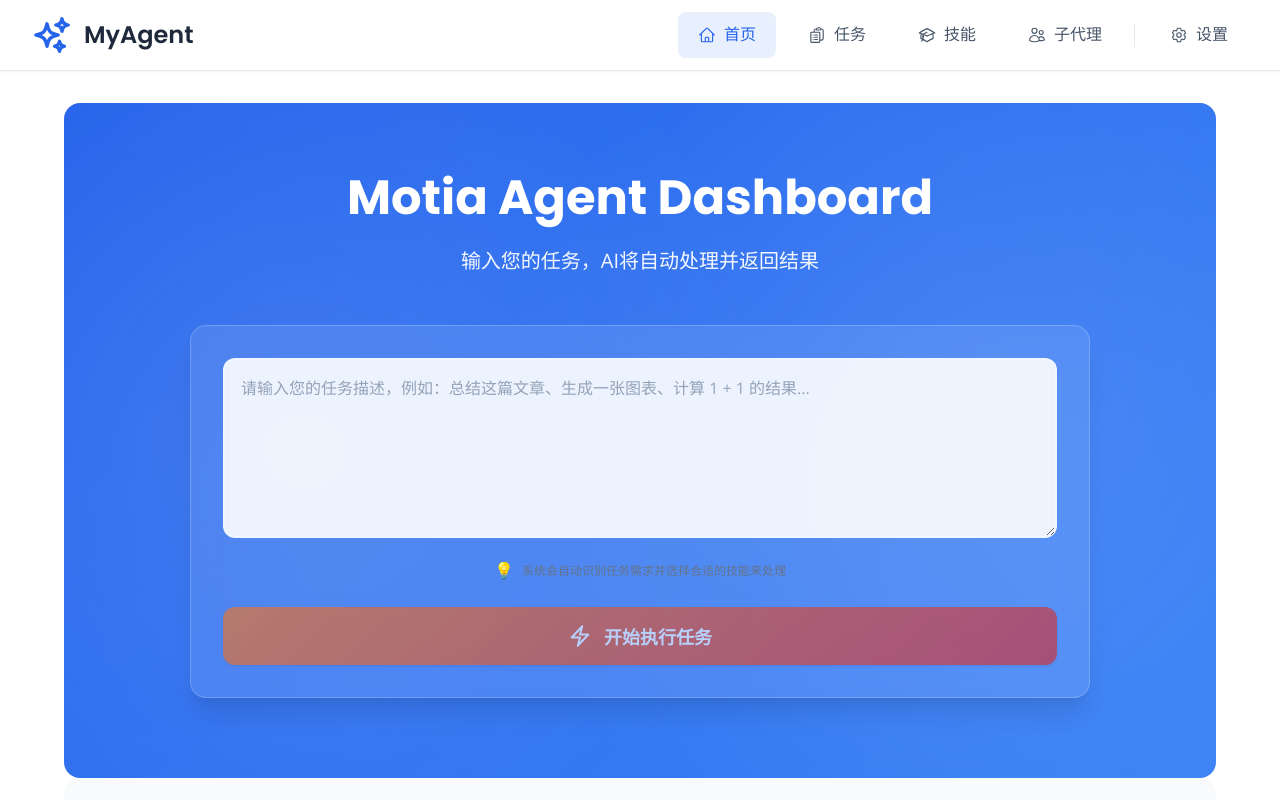
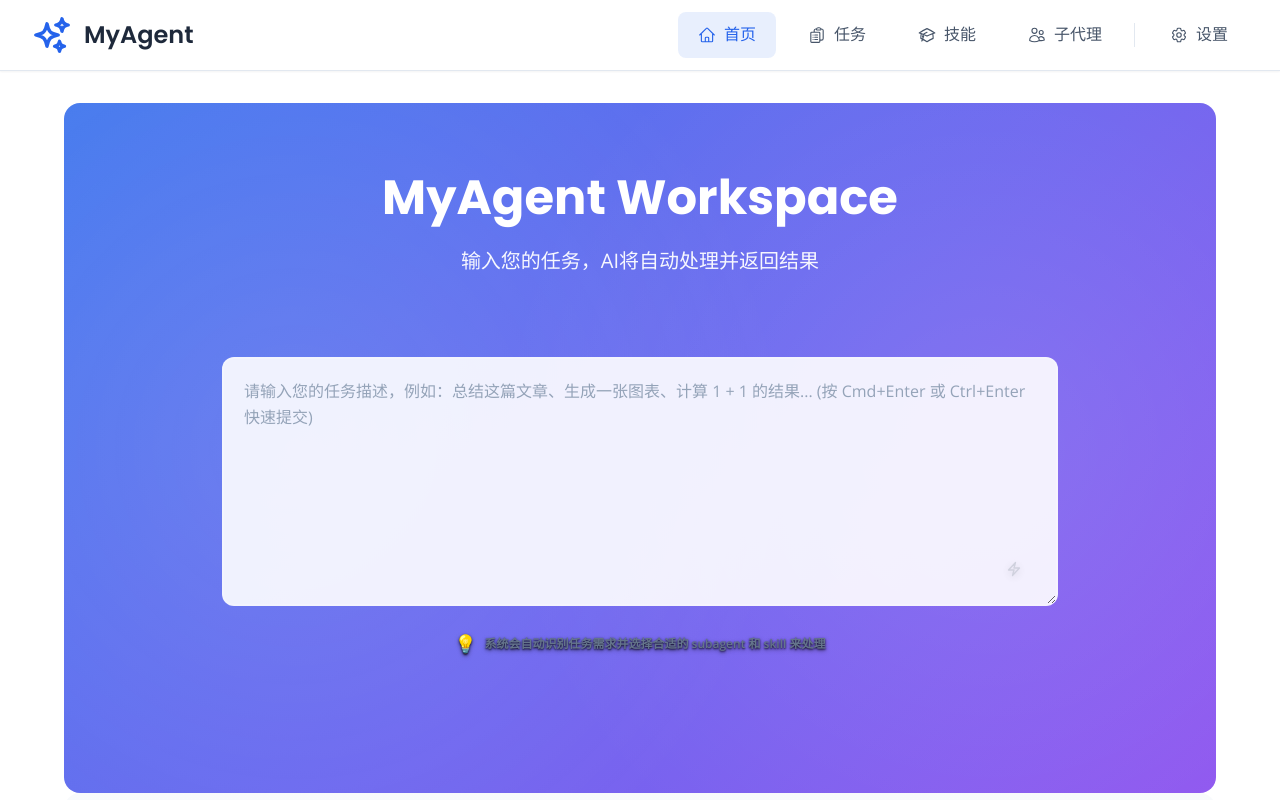
Before and after one commit to hl3w22bupt/myagent, a React (Vite) app in the folder motia-frontend/: page / in a window 1280 px wide. Shown: the top 800 px of the page. Built offline with nearby package versions, Linux system fonts and the light colour scheme; no server answers.

Commit message:
feat: home page ui/ux optimization

```diff
--- a/motia-frontend/src/pages/Home.css
+++ b/motia-frontend/src/pages/Home.css
@@ -34,7 +34,7 @@
 
 /* 英雄区域 */
 .home-hero {
-  background: linear-gradient(135deg, var(--primary) 0%, var(--secondary) 100%);
+  background: linear-gradient(135deg, rgba(37, 99, 235, 0.85) 0%, rgba(124, 58, 237, 0.85) 100%);
   border-radius: 1rem;
   text-align: center;
   color: white;
@@ -95,23 +95,21 @@
 
 /* 提交表单卡片 */
 .hero-submit-form {
-  background-color: rgba(255, 255, 255, 0.1);
-  backdrop-filter: blur(20px);
-  -webkit-backdrop-filter: blur(20px);
-  border: 1px solid rgba(255, 255, 255, 0.2);
+  background-color: transparent;
+  border: none;
   border-radius: 1rem;
   padding: 2rem;
-  box-shadow: 0 20px 25px -5px rgba(0, 0, 0, 0.1), 0 10px 10px -5px rgba(0, 0, 0, 0.04);
   text-align: left;
 }
 
 .hero-input-group {
   margin-bottom: 1.5rem;
+  position: relative;
 }
 
 .hero-task-input {
   width: 100%;
-  padding: 1rem;
+  padding: 1.25rem;
   border: 2px solid rgba(255, 255, 255, 0.2);
   border-radius: 0.75rem;
   font-size: 1rem;
@@ -120,6 +118,8 @@
   transition: all var(--transition-fast);
   background-color: rgba(255, 255, 255, 0.9);
   color: #1e293b; /* 始终使用深色文字，因为背景是白色 */
+  min-height: 160px;
+  line-height: 1.6;
 }
 
 .hero-task-input::placeholder {
@@ -145,19 +145,24 @@
 }
 
 .input-hint {
-  margin-top: 0.75rem;
-  font-size: 0.875rem;
-  color: rgba(255, 255, 255, 0.9);
+  margin-top: 1rem;
+  margin-bottom: 0.5rem;
+  font-size: 0.95rem;
+  color: #ffffff;
   text-align: center;
   display: flex;
   align-items: center;
   justify-content: center;
   gap: 0.5rem;
+  font-weight: 600;
+  text-shadow:
+    0 1px 2px rgba(0, 0, 0, 0.8),
+    0 2px 4px rgba(0, 0, 0, 0.5);
 }
 
 .input-hint::before {
   content: '💡';
-  font-size: 1rem;
+  font-size: 1.1rem;
 }
 
 /* 提交按钮 */
@@ -197,6 +202,62 @@
 .button-icon {
   font-size: 1.5rem;
   line-height: 1;
+}
+
+/* 提交按钮 - 纯图标设计 */
+.hero-submit-button-icon {
+  position: absolute;
+  bottom: 3.75rem;
+  right: 1rem;
+  width: 3.5rem;
+  height: 3.5rem;
+  background: transparent;
+  color: #ef4444;
+  border: none;
+  border-radius: 50%;
+  cursor: pointer;
+  transition: all var(--transition-fast);
+  display: flex;
+  align-items: center;
+  justify-content: center;
+  z-index: 10;
+}
+
+.hero-submit-button-icon:hover:not(:disabled) {
+  background: rgba(239, 68, 68, 0.1);
+  transform: scale(1.1);
+}
+
+.hero-submit-button-icon:active:not(:disabled) {
+  transform: scale(1.05);
+  background: rgba(239, 68, 68, 0.15);
+}
+
+.hero-submit-button-icon:disabled {
+  opacity: 0.4;
+  cursor: not-allowed;
+  transform: none;
+  color: #9ca3af;
+}
+
+.submit-icon {
+  width: 2.5rem;
+  height: 2.5rem;
+  stroke-width: 2;
+  filter: drop-shadow(0 2px 4px rgba(0, 0, 0, 0.3));
+}
+
+.submit-icon.spinning {
+  animation: spin 1s linear infinite;
+}
+
+@keyframes spin {
+  from {
+    transform: rotate(0deg);
+  }
+  to {
+    transform: rotate(360deg);
+  }
 }
 
 .loading-text {
--- a/motia-frontend/src/pages/Home.jsx
+++ b/motia-frontend/src/pages/Home.jsx
@@ -19,7 +19,7 @@ function Home() {
       try {
         const [systemRes, tasksRes, skillsRes, agentsRes] = await Promise.all([
           systemAPI.getSystemInfo(),
-          tasksAPI.getTasks({ limit: 5 }),
+          tasksAPI.getTasks({ limit: 6 }),
           skillsAPI.getSkills(),
           agentsAPI.getAgents()
         ])
@@ -78,7 +78,7 @@ function Home() {
       <div className="home-hero-wrapper">
         <div className="container">
           <div className="home-hero">
-            <h1>Motia Agent Dashboard</h1>
+            <h1>MyAgent Workspace</h1>
             <p>输入您的任务，AI将自动处理并返回结果</p>
 
           <div className="hero-submit-section">
@@ -93,35 +93,40 @@ function Home() {
                 <textarea
                   value={taskContent}
                   onChange={(e) => setTaskContent(e.target.value)}
-                  placeholder="请输入您的任务描述，例如：总结这篇文章、生成一张图表、计算 1 + 1 的结果..."
-                  rows={6}
+                  onKeyDown={(e) => {
+                    if ((e.metaKey || e.ctrlKey) && e.key === 'Enter') {
+                      e.preventDefault()
+                      if (taskContent.trim() && !submitting) {
+                        handleSubmit(e)
+                      }
+                    }
+                  }}
+                  placeholder="请输入您的任务描述，例如：总结这篇文章、生成一张图表、计算 1 + 1 的结果... (按 Cmd+Enter 或 Ctrl+Enter 快速提交)"
+                  rows={8}
                   className="hero-task-input"
                   disabled={submitting}
                 />
                 <div className="input-hint">
-                  系统会自动识别任务需求并选择合适的技能来处理
+                  系统会自动识别任务需求并选择合适的 subagent 和 skill 来处理
                 </div>
-              </div>
-
                 <button
                   type="submit"
-                className="hero-submit-button"
+                  className="hero-submit-button-icon"
                   disabled={submitting || !taskContent.trim()}
+                  title="开始执行任务"
+                  aria-label="开始执行任务"
                 >
                   {submitting ? (
-                  <span className="loading-text">
-                    <span className="spinner"></span>
-                    提交中...
-                  </span>
+                    <svg className="submit-icon spinning" width="40" height="40" fill="none" viewBox="0 0 24 24" strokeWidth={2} stroke="currentColor">
+                      <path strokeLinecap="round" strokeLinejoin="round" d="M16.023 9.348h4.992v-.001M2.985 19.644v-4.992m0 0h4.992m-4.993 0l3.181 3.183a8.25 8.25 0 0013.803-3.7M4.031 9.865a8.25 8.25 0 0113.803-3.7l3.181 3.182m0-4.991v4.99" />
+                    </svg>
                   ) : (
-                  <>
-                    <svg className="button-icon" width="24" height="24" fill="none" viewBox="0 0 24 24" strokeWidth={2} stroke="currentColor">
+                    <svg className="submit-icon" width="40" height="40" fill="none" viewBox="0 0 24 24" strokeWidth={2} stroke="currentColor">
                       <path strokeLinecap="round" strokeLinejoin="round" d="M3.75 13.5l10.5-11.25L12 10.5h8.25L9.75 21.75 12 13.5H3.75z" />
                     </svg>
-                    开始执行任务
-                  </>
                   )}
                 </button>
+              </div>
             </form>
           </div>
         </div>
```
Lines whose indentation alone changed are shown as unchanged.
